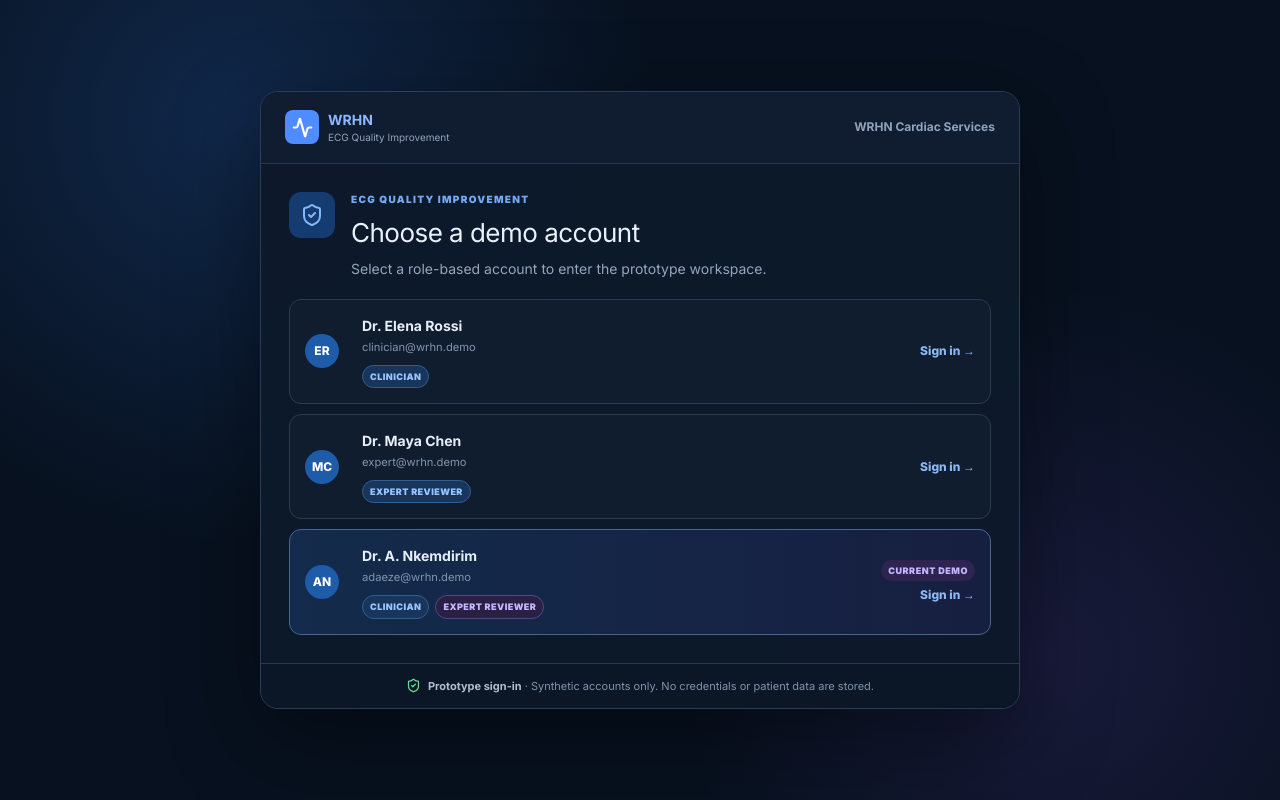
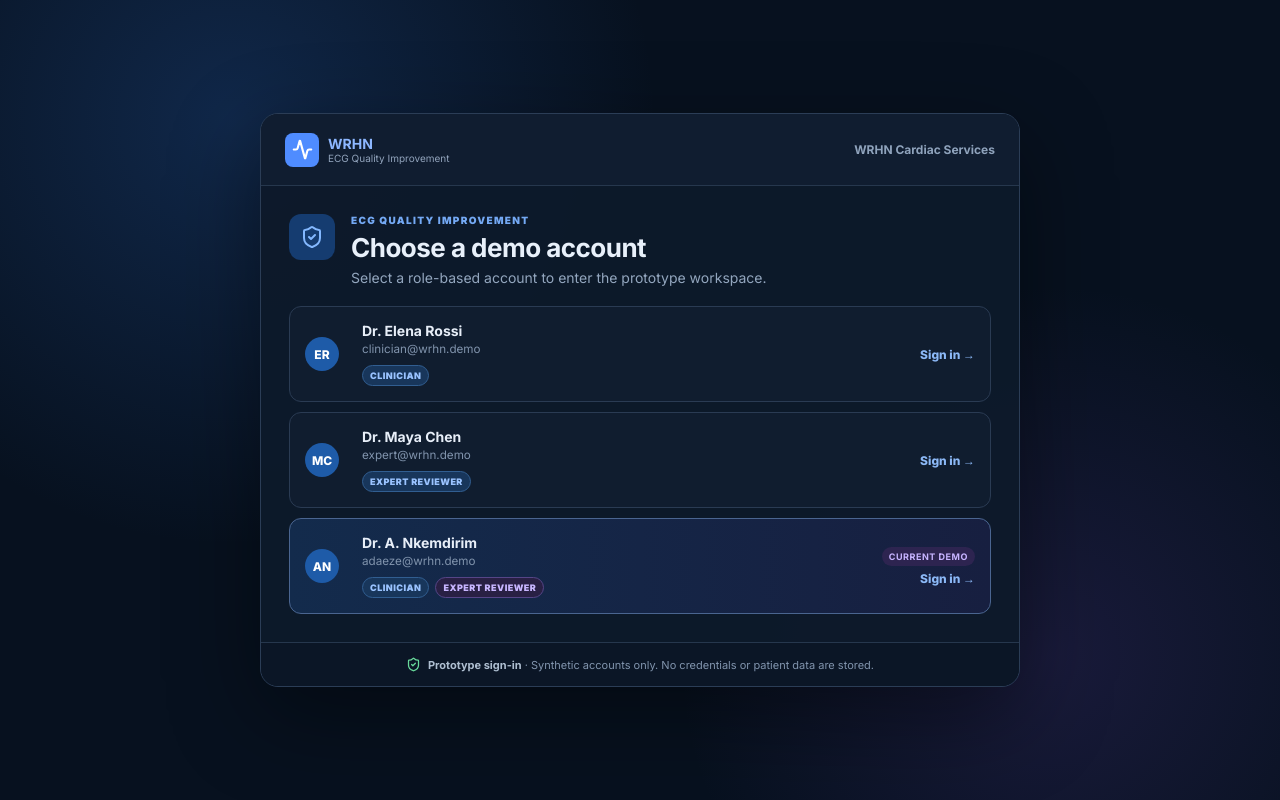
Before and after one commit to gurkirtn/wrhn-ecg-qi, a Next.js app: page / in a window 1280 px wide. Built offline with nearby package versions, Linux system fonts and the light colour scheme.

Commit message:
Simplify project structure and contributor guide

```diff
--- a/app/EcgQiApp.tsx
+++ b/app/EcgQiApp.tsx
@@ -17,6 +17,7 @@ import { BrowserRouter, HashRouter, Link, MemoryRouter, Navigate, Route, Routes,
 import { cases, discrepancyData, learningCases, personalTrend, trend12 } from "./data";
 import type { Case, Priority } from "./data";
 
+// Domain types and mock workflow configuration.
 type WorkspaceRole = "clinician" | "expert";
 
 type NavItem = {
@@ -148,6 +149,7 @@ function MockLogin({ onLogin }: { onLogin: (account: MockAccount) => void }) {
   </main>;
 }
 
+// Role-aware application shell and shared in-memory case state.
 function Shell() {
   const location = useLocation();
   const navigate = useNavigate();
@@ -257,6 +259,7 @@ function Shell() {
   );
 }
 
+// Five-step clinician upload and comparison workflow.
 function UploadWorkflow({ onClose, onExpertSubmit, onClinicianFinalized, accountName, existingPatientIds }: { onClose: () => void; onExpertSubmit: (draft: UploadSubmissionDraft) => boolean; onClinicianFinalized: (draft: UploadSubmissionDraft, decision: "ai-accepted" | "clinician-maintained") => boolean; accountName: string; existingPatientIds: string[] }) {
   const navigate = useNavigate();
   const [mockSeed, setMockSeed] = useState(0);
@@ -384,6 +387,7 @@ function UploadWorkflow({ onClose, onExpertSubmit, onClinicianFinalized, account
   </div>;
 }
 
+// Shared visual components used by multiple pages.
 function WorkflowEcg({ compact = false, seed = 0 }: { compact?: boolean; seed?: number }) {
   const leads = compact ? ["I","II","V1","V5"] : ["I","II","III","aVR","aVL","aVF","V1","V2","V3","V4","V5","V6"];
   return <div className={`workflow-ecg ${compact ? "compact" : ""}`}><div className="ecg-meta"><b>12-LEAD ECG{compact ? "" : " — FLUTTER PATTERN DETECTED"}</b><span>ANONYMIZED · MOCK {seed + 1} · 25mm/s · 10mm/mV</span></div><div>{leads.map((lead,index) => <EcgStrip key={lead} lead={lead} phase={seed * 3 + index%3*4}/>)}</div></div>;
@@ -416,6 +420,7 @@ function PriorityBadge({ priority }: { priority: Priority }) {
 const tickStyle = { fontSize: 11, fill: "#94A3B8" };
 const gridStyle = "#26364D";
 
+// Page-level views. Keeping these together makes the prototype easy to trace.
 function Dashboard({ openUpload, submissions }: { openUpload: () => void; submissions: ClinicianReviewSubmission[] }) {
   const awaitingReviews = submissions.filter(item => item.status === "awaiting");
   const completedReviews = submissions.filter(item => item.status === "reviewed");
@@ -675,6 +680,7 @@ function SettingsPage() {
   </>;
 }
 
+// Adapts the same app to Sites, local development, and static GitHub Pages.
 export default function EcgQiApp({ initialPath = "/", staticHosting = false }: { initialPath?: string; staticHosting?: boolean }) {
   if (typeof window === "undefined") {
     return <MemoryRouter initialEntries={[initialPath]}><Shell/></MemoryRouter>;
--- a/app/globals.css
+++ b/app/globals.css
@@ -1,5 +1,3 @@
-@import "tailwindcss";
-
 :root {
   --blue:#4F8CFF; --banner:#316FF6; --green:#36D977; --amber:#F6A723; --red:#FF5C69;
   --purple:#A970FF; --text:#E7EEF8; --muted:#94A3B8; --border:#26364D; --bg:#07111F;
--- a/package.json
+++ b/package.json
@@ -23,14 +23,12 @@
   },
   "devDependencies": {
     "@cloudflare/vite-plugin": "1.37.1",
-    "@tailwindcss/postcss": "4.2.1",
     "@types/node": "22.19.19",
     "@types/react": "19.2.14",
     "@types/react-dom": "19.2.3",
     "@vitejs/plugin-react": "6.0.2",
     "@vitejs/plugin-rsc": "0.5.26",
     "react-server-dom-webpack": "19.2.6",
-    "tailwindcss": "4.2.1",
     "typescript": "5.9.3",
     "vinext": "0.0.50",
     "vite": "8.0.13",
--- a/vite.config.ts
+++ b/vite.config.ts
@@ -3,7 +3,6 @@ import react from "@vitejs/plugin-react";
 import { defineConfig } from "vite";
 import { access, cp, mkdir, rm } from "node:fs/promises";
 import { resolve } from "node:path";
-import tailwindcss from "@tailwindcss/postcss";
 import type { Plugin } from "vite";
 import hostingConfig from "./.openai/hosting.json";
 
@@ -68,11 +67,9 @@ const localBindingConfig = {
 };
 
 export default defineConfig(async ({ mode }) => {
-  const css = { postcss: { plugins: [tailwindcss()] } };
   if (mode === "pages") {
     return {
       base: "/wrhn-ecg-qi/",
-      css,
       plugins: [react()],
       build: {
         outDir: "dist-pages",
@@ -91,7 +88,6 @@ export default defineConfig(async ({ mode }) => {
   const { cloudflare } = await import("@cloudflare/vite-plugin");
 
   return {
-    css,
     server: isCodexSeatbeltSandbox
       ? { watch: { useFsEvents: false, usePolling: true } }
       : undefined,
```
Also changed, not shown: 2 other files (tests, documents, lock files or other folders).
